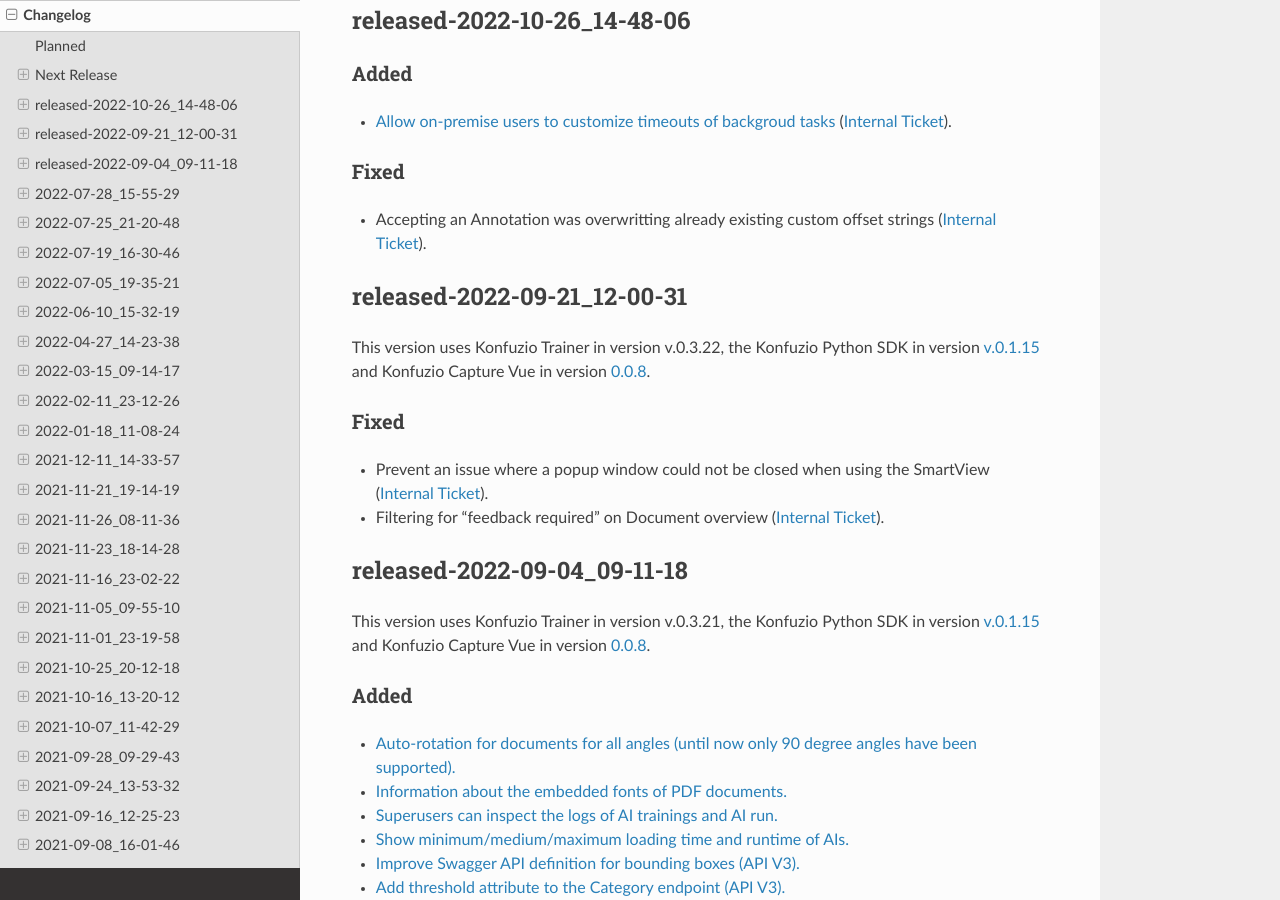
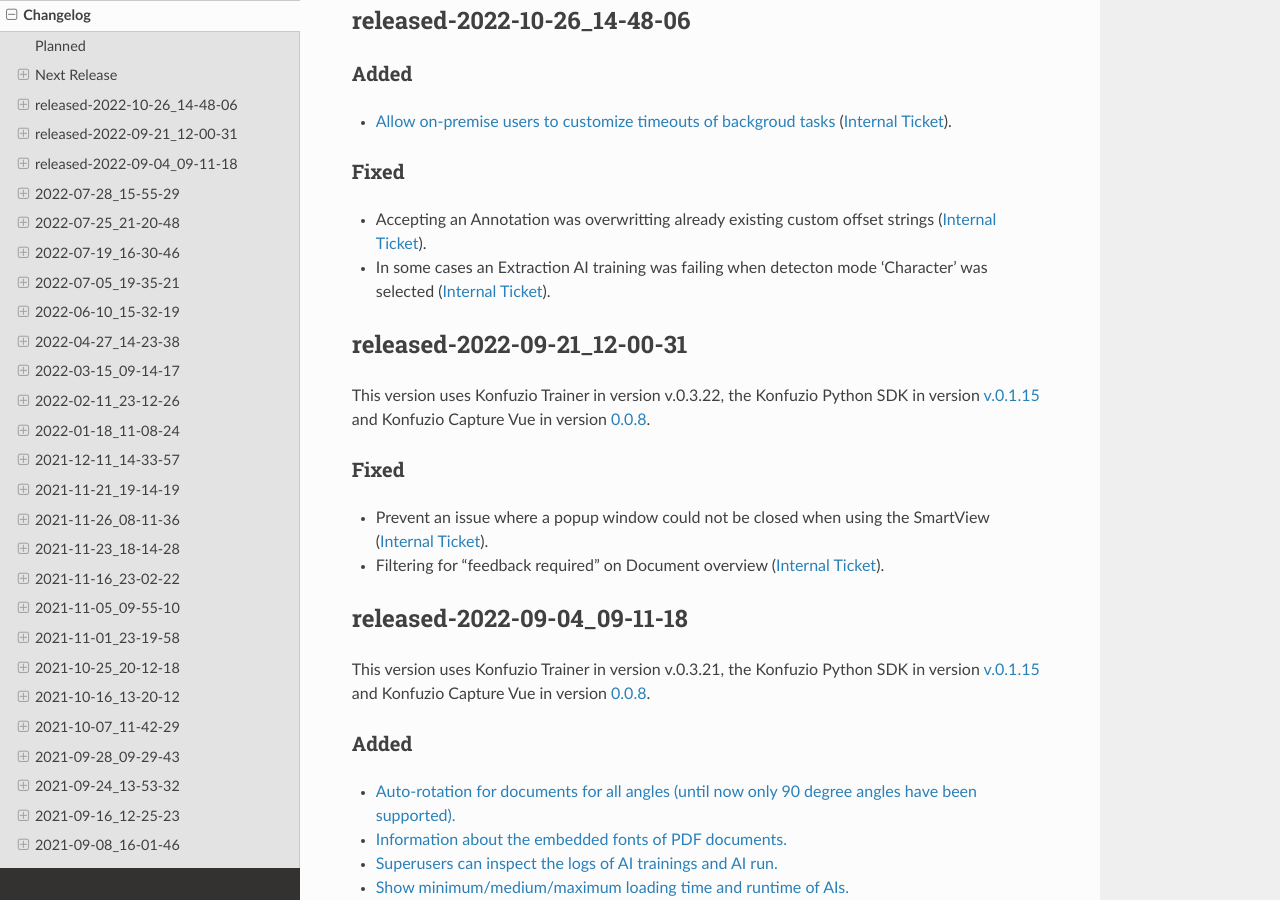
Before and after one commit to konfuzio-ai/konfuzio-sdk, a Sphinx documentation site: the page built from docs/web/changelog_app.md, in a window 1280 px wide and 900 px high, scrolled down 1930 px. Built offline with Sphinx 7.4.7 and the Read the Docs theme 2.0.0, drawn with Linux system fonts in a browser that asks for light colours.

Commit message:
Update changelog_app.md

```diff
--- a/docs/web/changelog_app.md
+++ b/docs/web/changelog_app.md
@@ -69,6 +69,7 @@
 
 ### Fixed
 - Accepting an Annotation was overwritting already existing custom offset strings ([Internal Ticket](https://git.konfuzio.com/konfuzio/objectives/-/issues/9830)).
+- In some cases an Extraction AI training was failing when detecton mode 'Character' was selected ([Internal Ticket](https://git.konfuzio.com/konfuzio/objectives/-/issues/9935)).
 
 ## released-2022-09-21_12-00-31
 
```
